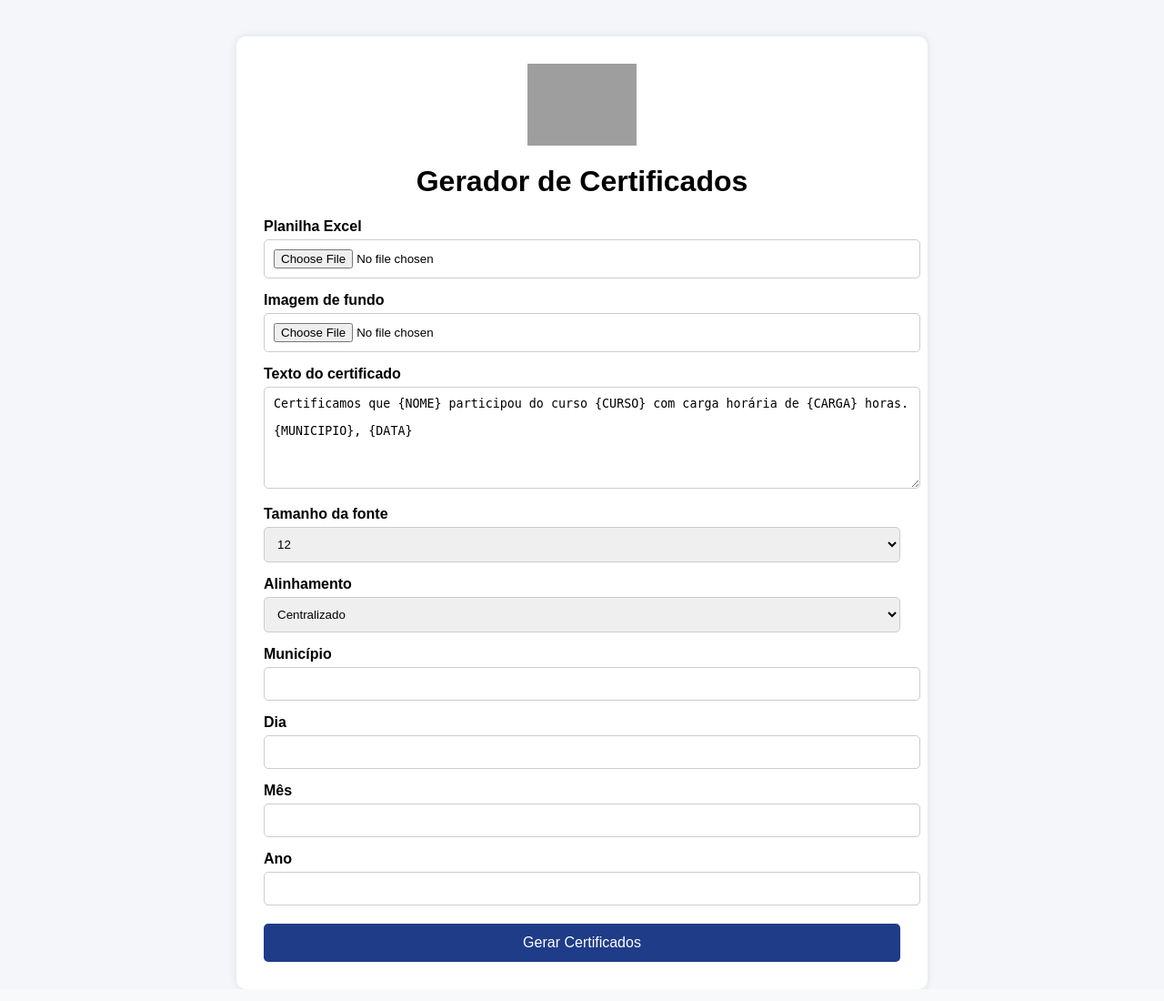
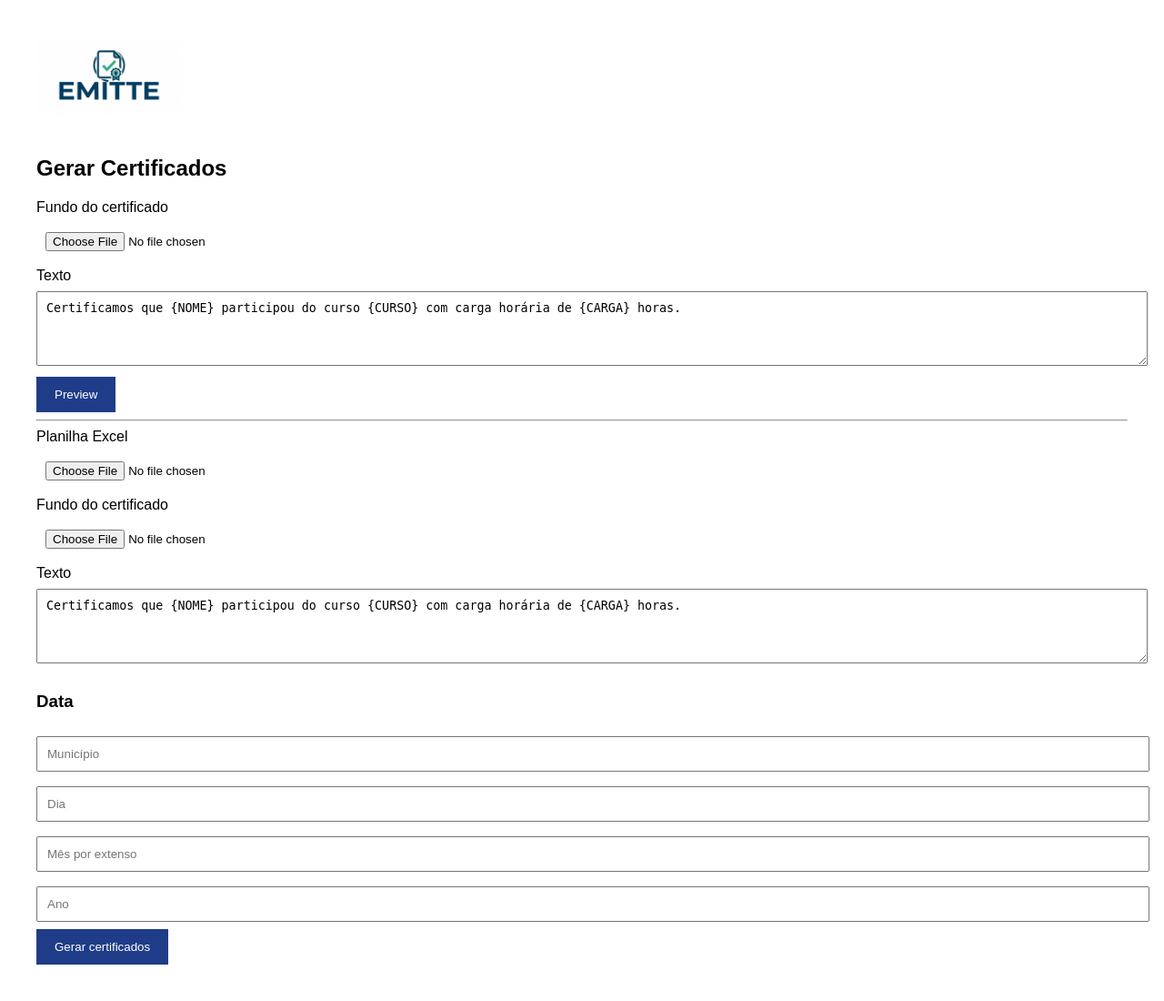
Before and after one commit to sildemberny-bit/certificados-app, a Flask app: page /certificados in a window 1280 px wide. Shown: the whole page at 91% size. Run offline with Flask 3, Linux system fonts and the light colour scheme; the visitor is signed in with stand-in values (Sample User, id 1); grey boxes are pictures that could not be loaded.

Commit message:
Update certificados.html

```diff
--- a/templates/certificados.html
+++ b/templates/certificados.html
@@ -2,65 +2,31 @@
 <html>
 <head>
 
-<title>Emitte - Gerador</title>
+<title>Emitte</title>
 
 <style>
 
 body{
 font-family:Arial;
-background:#f4f6f9;
-margin:0;
+margin:40px;
 }
 
-.container{
-width:700px;
-margin:auto;
-margin-top:40px;
-background:white;
-padding:30px;
-border-radius:10px;
-box-shadow:0 0 10px rgba(0,0,0,0.1);
+.logo{
+width:160px;
+margin-bottom:20px;
 }
 
-h1{
-text-align:center;
-}
-
-label{
-display:block;
-margin-top:15px;
-font-weight:bold;
-}
-
-input, textarea, select{
+input,textarea{
 width:100%;
 padding:10px;
-margin-top:5px;
-border:1px solid #ccc;
-border-radius:5px;
+margin:8px 0;
 }
 
 button{
-margin-top:20px;
-width:100%;
-padding:12px;
+padding:12px 20px;
 background:#1f3c88;
 color:white;
 border:none;
-border-radius:5px;
-font-size:16px;
-cursor:pointer;
-}
-
-button:hover{
-background:#162d63;
-}
-
-.logo{
-display:block;
-margin:auto;
-width:120px;
-margin-bottom:10px;
 }
 
 </style>
@@ -69,65 +35,54 @@ margin-bottom:10px;
 
 <body>
 
-<div class="container">
+<img src="/static/logo.png" class="logo">
 
-<img src="/static/emitte_logo.png" class="logo">
+<h2>Gerar Certificados</h2>
 
-<h1>Gerador de Certificados</h1>
+<form action="/preview" method="POST" enctype="multipart/form-data" target="_blank">
+
+<label>Fundo do certificado</label>
+<input type="file" name="fundo" required>
+
+<label>Texto</label>
+
+<textarea name="texto" rows="4">
+Certificamos que {NOME} participou do curso {CURSO} com carga horária de {CARGA} horas.
+</textarea>
+
+<button type="submit">Preview</button>
+
+</form>
+
+<hr>
 
 <form method="POST" enctype="multipart/form-data">
 
 <label>Planilha Excel</label>
-<input type="file" name="excel" required>
+<input type="file" name="planilha" required>
 
-<label>Imagem de fundo</label>
+<label>Fundo do certificado</label>
 <input type="file" name="fundo" required>
 
-<label>Texto do certificado</label>
+<label>Texto</label>
 
-<textarea name="texto" rows="6">
+<textarea name="texto" rows="4">
 Certificamos que {NOME} participou do curso {CURSO} com carga horária de {CARGA} horas.
-
-{MUNICIPIO}, {DATA}
 </textarea>
 
-<label>Tamanho da fonte</label>
+<h3>Data</h3>
 
-<select name="tamanho">
-<option value="12">12</option>
-<option value="14">14</option>
-<option value="16">16</option>
-<option value="18">18</option>
-<option value="20">20</option>
-</select>
+<input name="municipio" placeholder="Município">
 
-<label>Alinhamento</label>
+<input name="dia" placeholder="Dia">
 
-<select name="alinhamento">
-<option value="centro">Centralizado</option>
-<option value="esquerda">Esquerda</option>
-<option value="direita">Direita</option>
-</select>
+<input name="mes" placeholder="Mês por extenso">
 
-<label>Município</label>
-<input type="text" name="municipio">
+<input name="ano" placeholder="Ano">
 
-<label>Dia</label>
-<input type="text" name="dia">
-
-<label>Mês</label>
-<input type="text" name="mes">
-
-<label>Ano</label>
-<input type="text" name="ano">
-
-<button type="submit">
-Gerar Certificados
-</button>
+<button type="submit">Gerar certificados</button>
 
 </form>
 
-</div>
-
 </body>
 </html>
```
